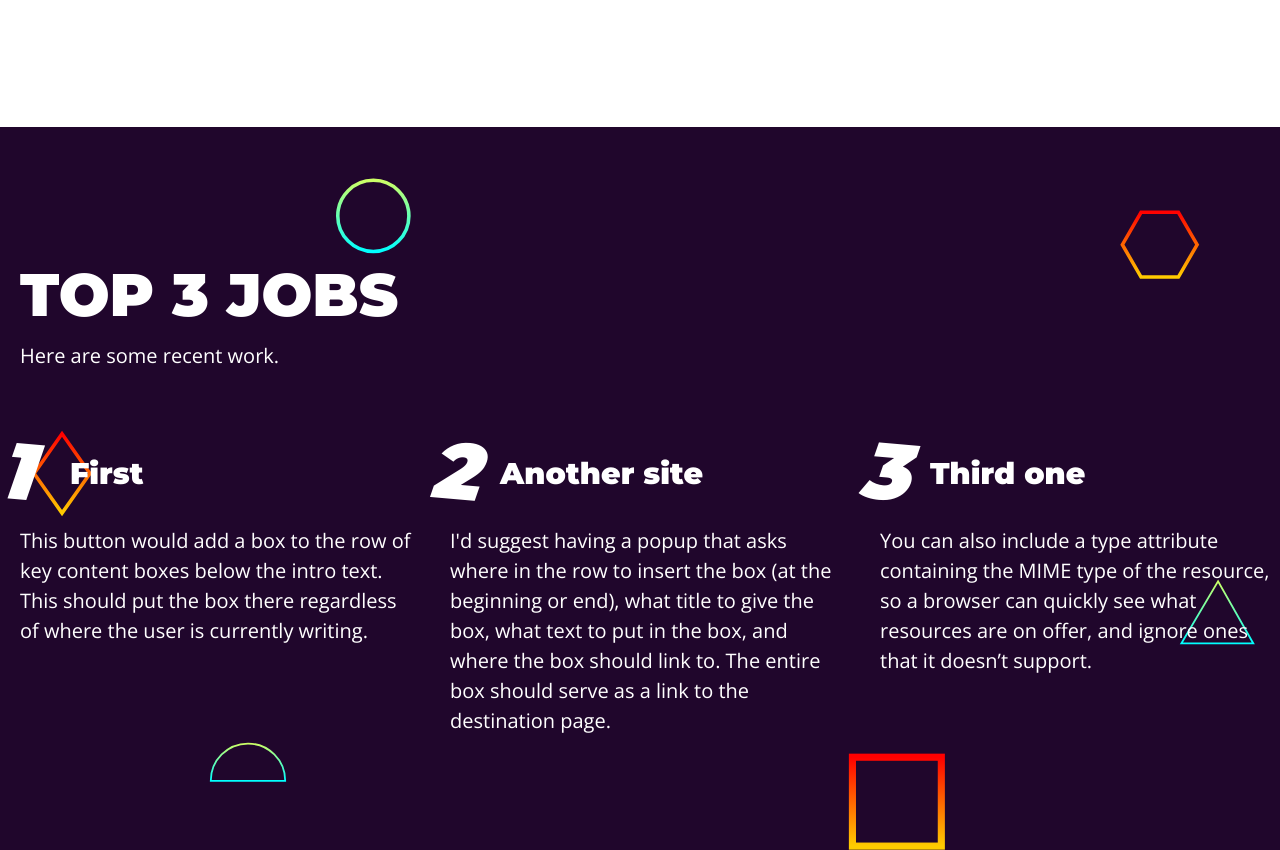
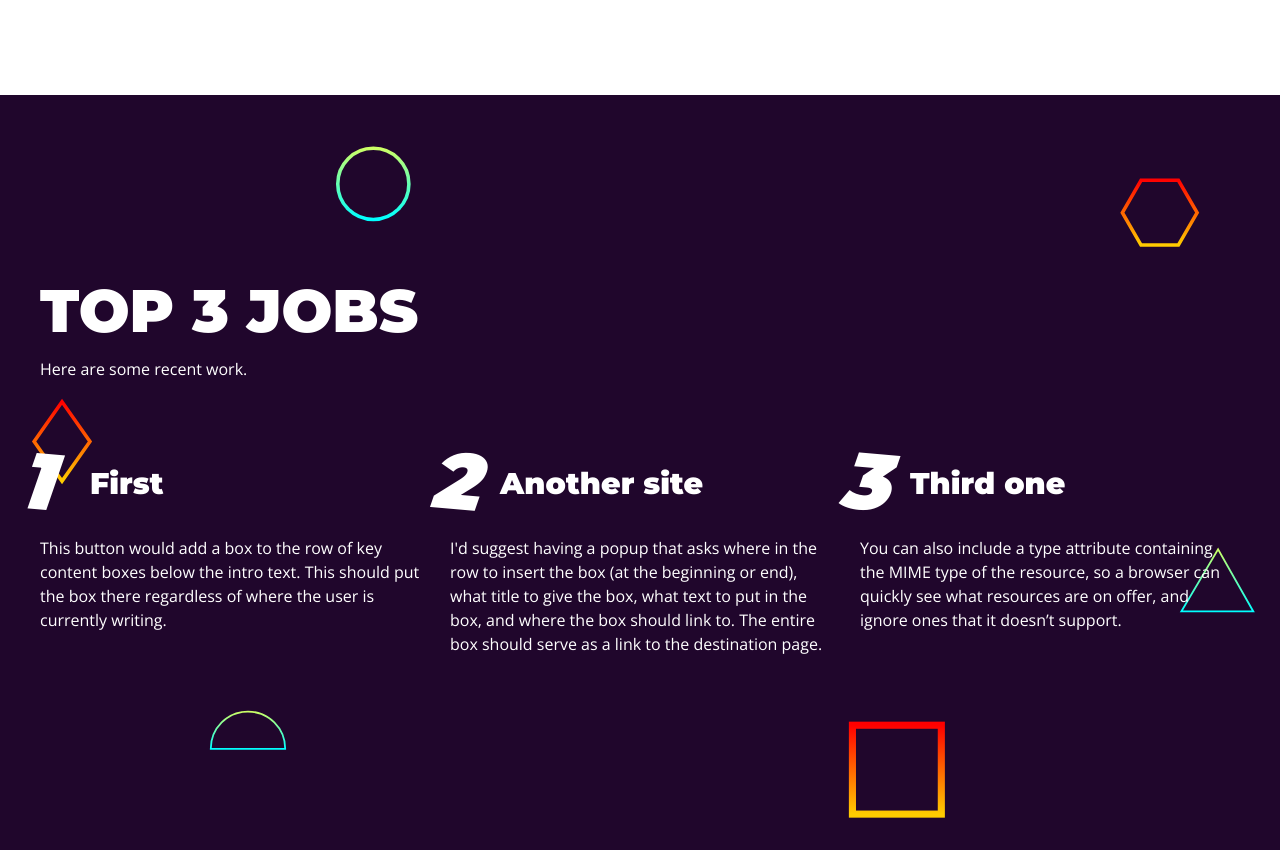
Before and after one commit to estefanymonteirocampos/Landing-Page, a plain HTML site: page index.html in a window 1280 px wide. Shown: the part 1570-2420 px from the top of the page. Drawn offline with nearby package versions, Linux system fonts and the light colour scheme.

Commit message:
ajuste padding e fonte

```diff
--- a/assets/css/elements.css
+++ b/assets/css/elements.css
@@ -11,7 +11,7 @@ html {
 
 body {
     font-family: 'Open Sans', sans-serif;
-    font-size: 2rem;
+    font-size: 16px;
     color: var(--primary-color);
     line-height: 1.5;
 }
--- a/assets/css/styles.css
+++ b/assets/css/styles.css
@@ -30,7 +30,8 @@
 
 .grid-one-content {
     display: flex;
-    padding-left: 2rem;
+    padding-left: 4rem;
+    padding-right: 4rem;
     flex-direction: column;
     flex-wrap: nowrap;
     justify-content: center;
```
